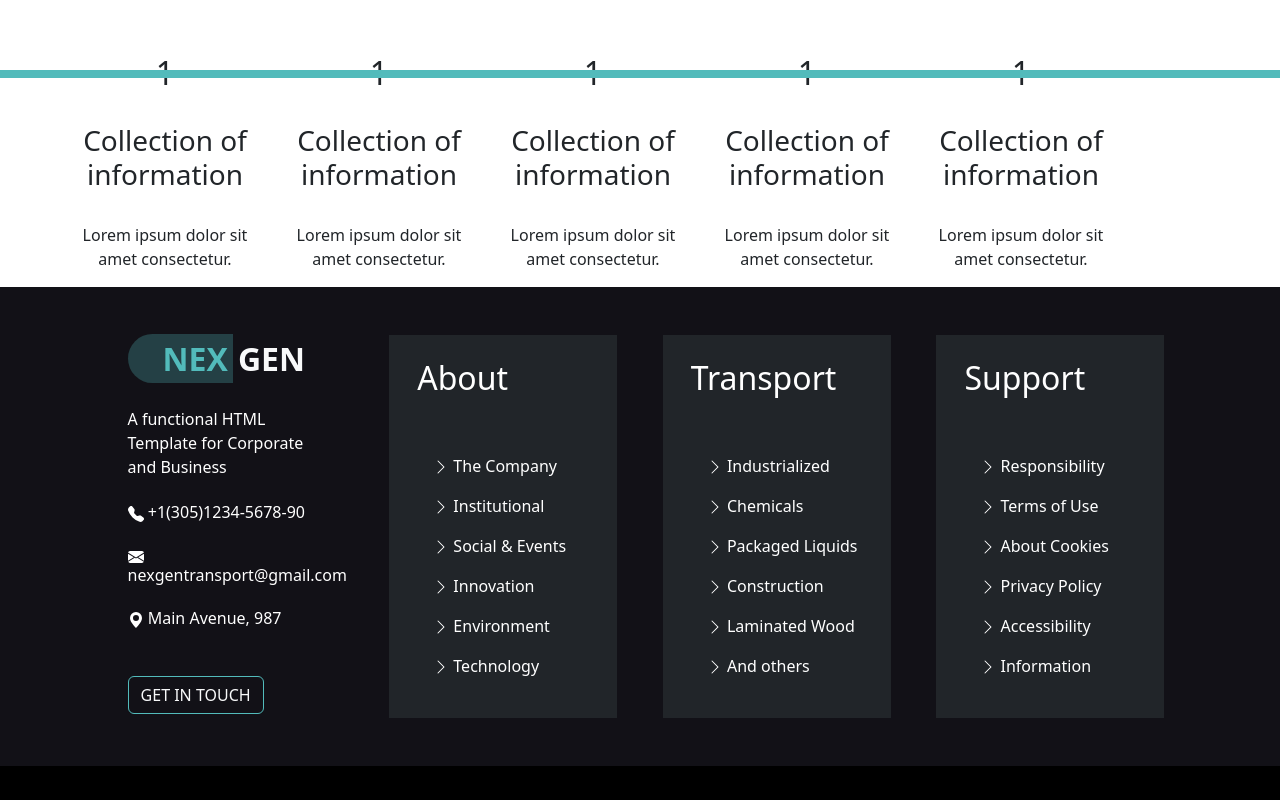
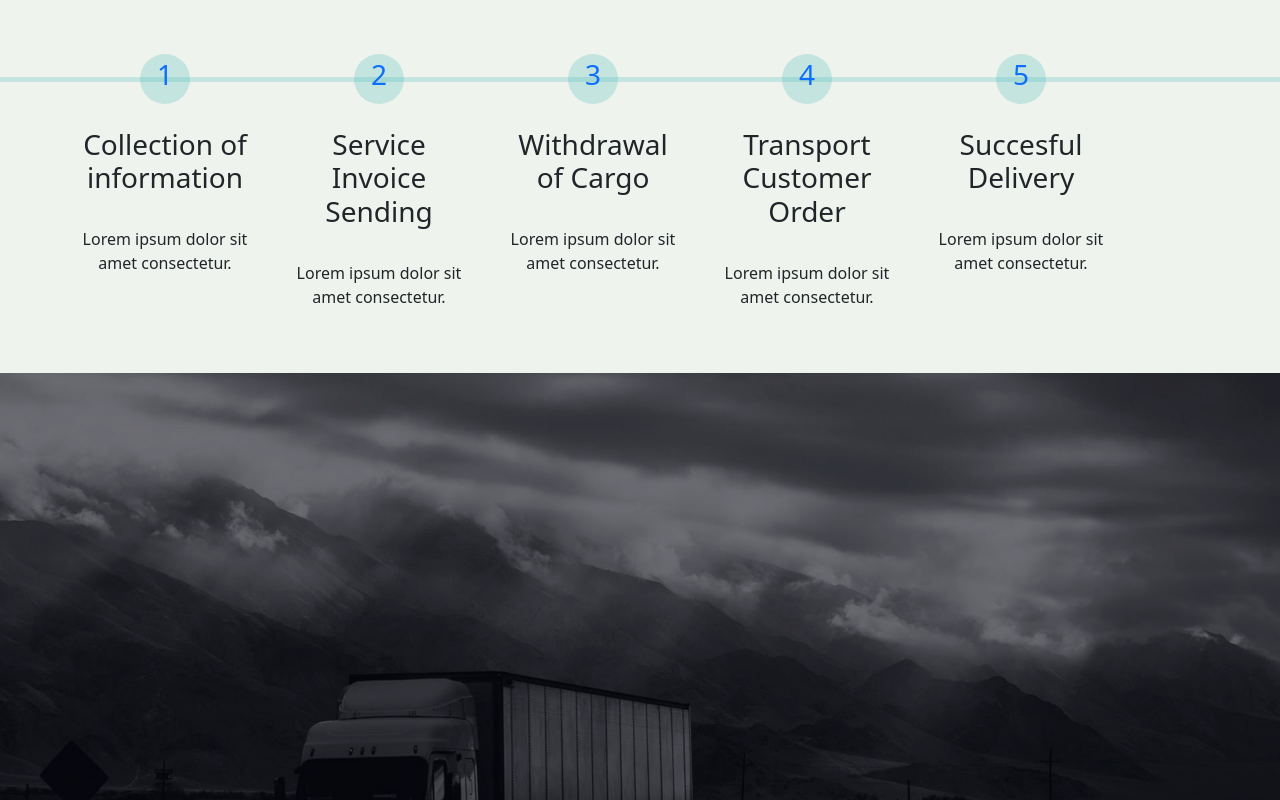
Before and after one commit to lucaruboni/proj-html-vuejs, a Vue app: page / in a window 1280 px wide. Shown: the part 2420-3220 px from the top of the page. Built offline with nearby package versions, Linux system fonts and the light colour scheme.

Commit message:
[add] complete third section

```diff
--- a/src/components/FirstSection.vue
+++ b/src/components/FirstSection.vue
@@ -35,7 +35,7 @@ export default{
               <div class="col-4 d-flex flex-column gap-2 mb-5">
                   <h3 class="mt-5 mb-4">Vehicle Types</h3>
                   <div class="vehicle d-flex">
-                      <div class="img_container">
+                      <div class="img_container me-3">
                           <img src="/img/truck-1.png" alt="">
                       </div>
                       <div class="text_container">
@@ -45,7 +45,7 @@ export default{
                   </div>
 
                   <div class="vehicle d-flex">
-                      <div class="img_container">
+                      <div class="img_container me-3">
                           <img src="/img/truck-1.png" alt="">
                       </div>
                       <div class="text_container">
@@ -55,7 +55,7 @@ export default{
                   </div>
 
                   <div class="vehicle d-flex">
-                      <div class="img_container">
+                      <div class="img_container me-3">
                           <img src="/img/truck-1.png" alt="">
                       </div>
                       <div class="text_container">
--- a/src/components/PageMain.vue
+++ b/src/components/PageMain.vue
@@ -1,11 +1,13 @@
 <script>
 import FirstSection from './FirstSection.vue'
 import SecondSection from './SecondSection.vue'
+import ThirdSection from './ThirdSection.vue'
 export default{
     name: 'PageMain',
     components: {
         FirstSection,
-        SecondSection
+        SecondSection,
+        ThirdSection
     }
 }
 
@@ -39,73 +41,22 @@ export default{
 
                                                         <!-- THIRD SECTION -->
 
-    <section class=" position-relative">
-
-        <div class="line position-absolute "></div>
-
-        <div class="container">
-            <div class="row">
-
-
-
-                <div class="col-12 text-center pt-5 pb-5">
-                    <h6 class="text_primary">HOW IT WORKS IN PRACTICE</h6>
-                            <h1 class="my-3"><span class="text_primary logo_scss">Logistical</span> Procedure</h1>
-                            <p id="presentation_p">We work with innovative methodologies to ensure that entire delivery process is done from start to finish  as planned.</p>
-
-                </div>
-                <div class="col-2 me-4 d-flex flex-column gap-4 text-center">
-                    <h2>1</h2>
-                    <h3>
-                        Collection of information
-                    </h3>
-                    <p>
-                        Lorem ipsum dolor sit amet consectetur.
-                    </p>
-                </div>
-                <div class="col-2 me-4 d-flex flex-column gap-4 text-center">
-                    <h2>1</h2>
-                    <h3>
-                        Collection of information
-                    </h3>
-                    <p>
-                        Lorem ipsum dolor sit amet consectetur.
-                    </p>
-                </div>
-                <div class="col-2 me-4 d-flex flex-column gap-4 text-center">
-                    <h2>1</h2>
-                    <h3>
-                        Collection of information
-                    </h3>
-                    <p>
-                        Lorem ipsum dolor sit amet consectetur.
-                    </p>
-                </div>
-                <div class="col-2 me-4 d-flex flex-column gap-4 text-center">
-                    <h2>1</h2>
-                    <h3>
-                        Collection of information
-                    </h3>
-                    <p>
-                        Lorem ipsum dolor sit amet consectetur.
-                    </p>
-                </div>
-                <div class="col-2 me-4 d-flex flex-column gap-4 text-center">
-                    <h2>1</h2>
-                    <h3>
-                        Collection of information
-                    </h3>
-                    <p>
-                        Lorem ipsum dolor sit amet consectetur.
-                    </p>
-                </div>
-            </div>
-        </div>
+    <section class=" position-relative bg_alternative">
+        <ThirdSection></ThirdSection>
     </section>
 
 
 
                                                         <!-- /THIRD SECTION -->
+
+                                                        <!-- FOURTH SECTION -->
+    <section class="bg_section">
+
+    </section>
+
+
+
+                                                        <!-- /FOURTH SECTION -->
 
 
 
@@ -117,65 +68,22 @@ export default{
   .bg_dark{
       background-color: $bg-primary;
   }
+  .bg_alternative{
+    background-color: $bg-alternative;
+  }
+
+  .bg_section{
+    background-image: url(/img/bg-10.jpg);
+    height: 700px;
+    background-repeat: no-repeat;
+    background-size: cover;
+    background-position: 20%;
+  }
 
 
 
 
 
 
-.line{
-    border-bottom: 8px solid $primary;
-    top: 55%;
-    left: 0;
-    width: 100%;
-
-
-}
-
-  .bg_grey{
-      background-color: $bg-grey;
-  }
-
-  .text_primary{
-      color: $primary;
-  }
-
-  .bg_primary{
-      background-color: $primary;
-  }
-
-  .bg_primary_transparent{
-      background-color: $primary-transparent;
-      border-radius: 50%;
-      padding: 1rem;
-  }
-  .btn_border{
-      border-color: $primary;
-      border-radius: 3px;
-  }
-
-  .col-12{
-    h6{
-        font-weight: 700;
-    }
-    h1{
-        font-size: 3.2rem;
-        font-weight: 700;
-        .logo_scss{
-        background-color: $primary-transparent;
-        padding-left: 8px;
-        padding-right: 8px;
-        padding-bottom: 3px;
-        border-radius: 5px
-    }
-    }
-
-    h2{
-        z-index: 100;
-    }
-
-
-
-  }
 
 </style>
--- /dev/null
+++ b/src/components/ThirdSection.vue
@@ -0,0 +1,141 @@
+<script>
+export default{
+    name: 'ThirdSection'
+}
+
+</script>
+
+<template>
+            <div class="line position-absolute "></div>
+
+    <div class="container">
+        <div class="row pb-5">
+
+
+
+            <div class="col-12 text-center pt-5 pb-5">
+                <h6 class="text_primary">HOW IT WORKS IN PRACTICE</h6>
+                        <h1 class="my-3"><span class="text_primary logo_scss">Logistical</span> Procedure</h1>
+                        <p id="presentation_p">We work with innovative methodologies to ensure that entire delivery process is done from start to finish  as planned.</p>
+
+            </div>
+            <div class="col-2 me-4 d-flex flex-column gap-4 text-center">
+                <div class="bg_primary my_border align-self-center d-flex justify-content-center">
+                    <h3 class=" align-self-center text-primary">1</h3>
+                </div>
+                <h3>
+                    Collection of information
+                </h3>
+                <p>
+                    Lorem ipsum dolor sit amet consectetur.
+                </p>
+            </div>
+            <div class="col-2 me-4 d-flex flex-column gap-4 text-center">
+                <div class="bg_primary my_border align-self-center d-flex justify-content-center">
+                    <h3 class=" align-self-center text-primary">2</h3>
+                </div>
+                <h3>
+                    Service Invoice Sending
+                </h3>
+                <p>
+                    Lorem ipsum dolor sit amet consectetur.
+                </p>
+            </div>
+            <div class="col-2 me-4 d-flex flex-column gap-4 text-center">
+                <div class="bg_primary my_border align-self-center d-flex justify-content-center">
+                    <h3 class=" align-self-center text-primary">3</h3>
+                </div>
+                <h3>
+                    Withdrawal of Cargo
+                </h3>
+                <p>
+                    Lorem ipsum dolor sit amet consectetur.
+                </p>
+            </div>
+            <div class="col-2 me-4 d-flex flex-column gap-4 text-center">
+                <div class="bg_primary my_border align-self-center d-flex justify-content-center">
+                    <h3 class=" align-self-center text-primary">4</h3>
+                </div>
+                <h3>
+                    Transport Customer Order
+                </h3>
+                <p>
+                    Lorem ipsum dolor sit amet consectetur.
+                </p>
+            </div>
+            <div class="col-2 me-4 d-flex flex-column gap-4 text-center">
+                <div class="bg_primary my_border align-self-center d-flex justify-content-center">
+                    <h3 class=" align-self-center text-primary">5</h3>
+                </div>
+                <h3>
+                    Succesful Delivery
+                </h3>
+                <p>
+                    Lorem ipsum dolor sit amet consectetur.
+                </p>
+            </div>
+        </div>
+    </div>
+</template>
+
+<style lang="scss" scoped>
+@use './scss/partials/variables.scss' as *;
+.line{
+    border-bottom: 5px solid $primary-transparent;
+    top: 48%;
+    left: 0;
+    width: 100%;
+    z-index: 1;
+
+
+
+}
+
+  .bg_grey{
+      background-color: $bg-grey;
+  }
+
+  .text_primary{
+      color: $primary;
+  }
+
+  .bg_primary{
+      background-color: $primary;
+  }
+
+  .bg_primary_transparent{
+      background-color: $primary-transparent;
+      border-radius: 50%;
+      padding: 1rem;
+  }
+  .btn_border{
+      border-color: $primary;
+      border-radius: 3px;
+  }
+
+  .col-12{
+    h6{
+        font-weight: 700;
+    }
+    h1{
+        font-size: 3.2rem;
+        font-weight: 700;
+        .logo_scss{
+        background-color: $primary-transparent;
+        padding-left: 8px;
+        padding-right: 8px;
+        padding-bottom: 3px;
+        border-radius: 5px
+    }
+}
+}
+.my_border{
+    width: 50px;
+    height: 50px;
+    justify-self: center;
+    border-radius: 50%;
+    background-color: $primary-transparent;
+    z-index: 100;
+}
+
+</style>
--- a/src/components/scss/partials/variables.scss
+++ b/src/components/scss/partials/variables.scss
@@ -4,6 +4,7 @@ $secondary: #59838c;
 $bg-primary: #121117;
 $bg-secondary: #21333e;
 $bg-dark:  rgba(0, 0, 0, 0.383);
+$bg-alternative: #eef4ed;
 $light: white;
 $text-dark: #b1b1b7;
 $bg-grey: #19191f;
```
